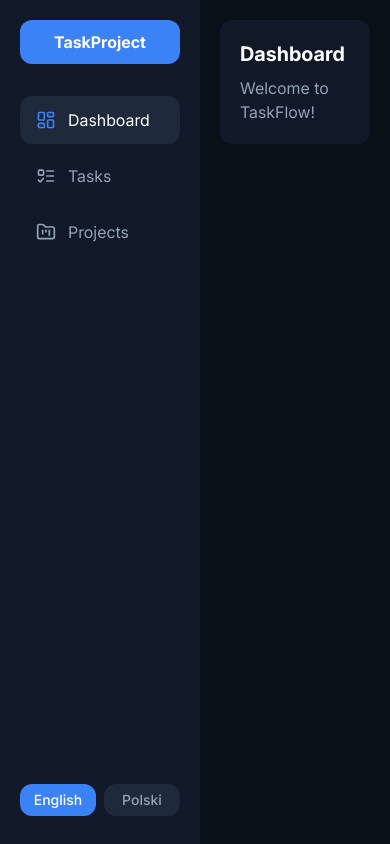
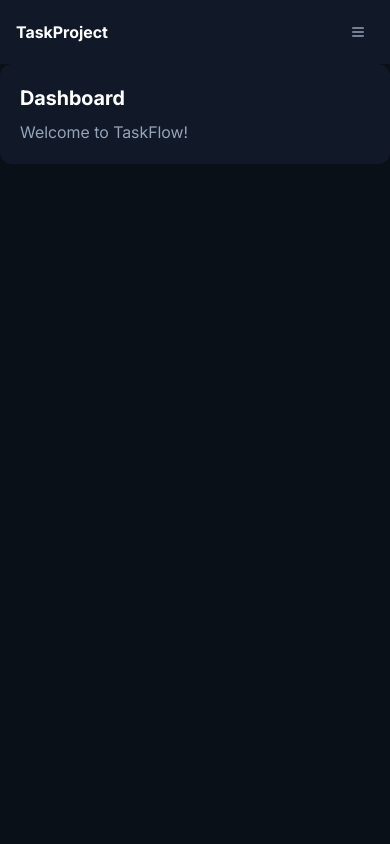
Before and after one commit to mateuszwittek/dashboard-project, a React (Vite) app: page / in a window 390 px wide. Built offline with nearby package versions, Linux system fonts and the light colour scheme.

Commit message:
added responsiveness for sidebar

```diff
--- a/src/features/layout/components/LayoutNav.tsx
+++ b/src/features/layout/components/LayoutNav.tsx
@@ -1,54 +1,52 @@
-import { useMemo } from 'react';
 import { useTranslation } from 'react-i18next';
-import type { IconType } from '@/components/ui/icons/types';
 import { cn } from '@/lib/utils/cn';
 import { ROUTES } from '@/config/routes';
+import type { IconType } from '@/components/ui/icons/types';
 import { NavLink } from './NavLink';
-
-type NavItem = {
-	to: string;
-	label: string;
-	icon: IconType;
-	end?: boolean;
-};
 
 type LayoutNavProps = {
 	className?: string;
 };
 
-const navItems: NavItem[] = [
+type NavItem = {
+	to: string;
+	labelKey: string;
+	icon: IconType;
+	end?: boolean;
+};
+
+const NAV_ITEMS: NavItem[] = [
 	{
 		to: ROUTES.DASHBOARD,
-		label: 'navigation.dashboard',
 		icon: 'dashboard',
+		labelKey: 'navigation.dashboard',
 		end: true,
 	},
-	{ to: ROUTES.TASKS, label: 'navigation.tasks', icon: 'tasks' },
-	{ to: ROUTES.PROJECTS, label: 'navigation.projects', icon: 'projects' },
+	{
+		to: ROUTES.TASKS,
+		icon: 'tasks',
+		labelKey: 'navigation.tasks',
+	},
+	{
+		to: ROUTES.PROJECTS,
+		icon: 'projects',
+		labelKey: 'navigation.projects',
+	},
 ] as const;
 
-export const LayoutNav = ({ className }: LayoutNavProps): JSX.Element => {
+export function LayoutNav({ className }: LayoutNavProps): JSX.Element {
 	const { t } = useTranslation();
-
-	const translatedNavItems = useMemo(
-		() =>
-			navItems.map((item) => ({
-				...item,
-				label: t(item.label),
-			})),
-		[t],
-	);
 
 	return (
 		<nav
 			className={cn('flex flex-col gap-2', className)}
-			aria-label="Main navigation"
+			aria-label={t('aria.mainNavigation')}
 		>
-			{translatedNavItems.map(({ to, label, icon, end }) => (
+			{NAV_ITEMS.map(({ to, icon, labelKey, end }) => (
 				<NavLink key={to} to={to} icon={icon} end={end}>
-					{label}
+					{t(labelKey)}
 				</NavLink>
 			))}
 		</nav>
 	);
-};
+}
--- a/src/features/layout/components/LayoutSidebar.tsx
+++ b/src/features/layout/components/LayoutSidebar.tsx
@@ -1,29 +1,63 @@
+import { useState, useEffect } from 'react';
+import { useTranslation } from 'react-i18next';
+import { useLocation } from 'react-router-dom';
 import { cn } from '@/lib/utils/cn';
 import { Logo } from '@/components/ui/logo';
 import { LanguageSwitch } from '@/components/ui/language-switch';
+import { HamburgerButton } from '@/components/ui/IconButton';
+import { Overlay } from '@/components/ui/overlay';
 import { LayoutNav } from './LayoutNav';
 
 type LayoutSidebarProps = {
 	className?: string;
 };
 
-export const LayoutSidebar = ({
-	className,
-}: LayoutSidebarProps): JSX.Element => {
+export function LayoutSidebar({ className }: LayoutSidebarProps): JSX.Element {
+	const [isOpen, setIsOpen] = useState(false);
+	const { t } = useTranslation();
+	const location = useLocation();
+
+	useEffect(() => {
+		setIsOpen(false);
+	}, [location]);
+
 	return (
+		<>
+			<header className="fixed top-0 z-20 flex h-16 w-full items-center justify-between bg-sidebar px-4 md:hidden">
+				<Logo text="TaskProject" variant="minimal" className="h-8" />
+				<HamburgerButton
+					isOpen={isOpen}
+					onToggle={() => setIsOpen(!isOpen)}
+					aria-controls="primary-navigation"
+					aria-expanded={isOpen}
+					aria-label={t('navigation.toggleMenu')}
+				/>
+			</header>
+
+			<Overlay
+				isVisible={isOpen}
+				onClose={() => setIsOpen(false)}
+				className="md:hidden"
+			/>
+
 			<aside
 				className={cn(
-				'flex h-screen w-[200px] flex-shrink-0 flex-col bg-sidebar p-5',
+					'flex flex-col bg-sidebar',
+					'fixed inset-y-0 left-0 z-50 w-[280px]',
+					'transition-transform duration-300 ease-in-out',
+					isOpen ? 'translate-x-0' : '-translate-x-full',
+					'md:static md:h-screen md:w-[200px] md:translate-x-0',
 					className,
 				)}
 				aria-label="Sidebar"
 			>
-			<div className="flex flex-1 flex-col gap-8">
+				<div className="flex flex-1 flex-col gap-8 p-5">
 					<Logo text="TaskProject" />
 					<LayoutNav />
 				</div>
 
-			<LanguageSwitch className="mt-auto grid w-full grid-cols-2 gap-2 pb-2" />
+				<LanguageSwitch className="mt-auto grid w-full grid-cols-2 gap-2 p-5 pb-2" />
 			</aside>
+		</>
 	);
-};
+}
--- a/src/features/layout/index.tsx
+++ b/src/features/layout/index.tsx
@@ -5,7 +5,7 @@ export const Layout = ({ children }: WithChildren): JSX.Element => {
 	return (
 		<div className="flex h-screen w-full bg-background">
 			<LayoutSidebar />
-			<main className="flex-1 overflow-auto p-5">{children}</main>
+			<main className="flex-1 overflow-auto pt-16 md:p-5">{children}</main>
 		</div>
 	);
 };
--- a/src/lib/i18n/config.ts
+++ b/src/lib/i18n/config.ts
@@ -9,15 +9,21 @@ const resources = {
 				dashboard: 'Dashboard',
 				tasks: 'Tasks',
 				projects: 'Projects',
+				toggleMenu: 'Toggle navigation menu',
 			},
 			aria: {
 				sidebar: 'Sidebar',
 				mainNavigation: 'Main navigation',
+				currentPage: 'Current page',
 			},
 			actions: {
 				tryAgain: 'Try again',
 				goBack: 'Go Back',
 				goHome: 'Go Home',
+			},
+			languages: {
+				en: 'English',
+				pl: 'Polish',
 			},
 		},
 		error: {
@@ -42,15 +48,21 @@ const resources = {
 				dashboard: 'Panel',
 				tasks: 'Zadania',
 				projects: 'Projekty',
+				toggleMenu: 'Przełącz menu nawigacji',
 			},
 			aria: {
 				sidebar: 'Panel boczny',
 				mainNavigation: 'Nawigacja główna',
+				currentPage: 'Obecna strona',
 			},
 			actions: {
 				tryAgain: 'Spróbuj ponownie',
 				goBack: 'Wróć',
 				goHome: 'Strona główna',
+			},
+			languages: {
+				en: 'Angielski',
+				pl: 'Polski',
 			},
 		},
 		error: {
```
Lines whose indentation alone changed are shown as unchanged.
